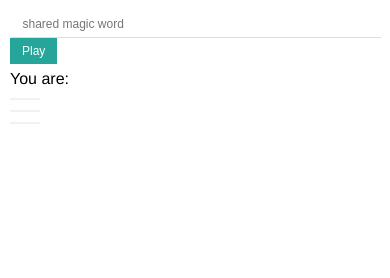
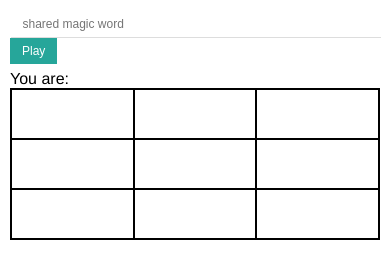
Before and after one commit to spencer-p/cs121-cordova, a plain HTML site: page www/index.html in a window 390 px wide. Drawn offline with Linux system fonts and the light colour scheme; some packages are replaced by stand-ins of ours.

Commit message:
Ok, this displays the board in a less horrible way

```diff
--- a/www/index.html
+++ b/www/index.html
@@ -56,6 +56,7 @@
             You are: ${my_role}
         </div>
 
+        <div class="board container">
             <table>
                 <tr v-for="i in [0, 1, 2]">
                     <td v-on:click="play(i,j)" v-for="j in [0, 1, 2]">
@@ -63,6 +64,7 @@
                     </td>
                 </tr>
             </table>
+        </div>
 
         <div v-if="is_my_turn" class="turn_indicators">
             Play ${my_role}
--- a/www/sass/_main.scss
+++ b/www/sass/_main.scss
@@ -7,4 +7,16 @@
     // border-bottom: 1px solid $clrBorders;
   }
 
+  .board {
+    width: 100%;
+    table {
+      width: 100%;
+    }
+    td {
+      width: 33%;
+      height: 50px;
+      border: solid 2px black;
+    }
+  }
+
 }
```
Also changed, not shown: www/css/myapp.css. Lines whose indentation alone changed are shown as unchanged.
